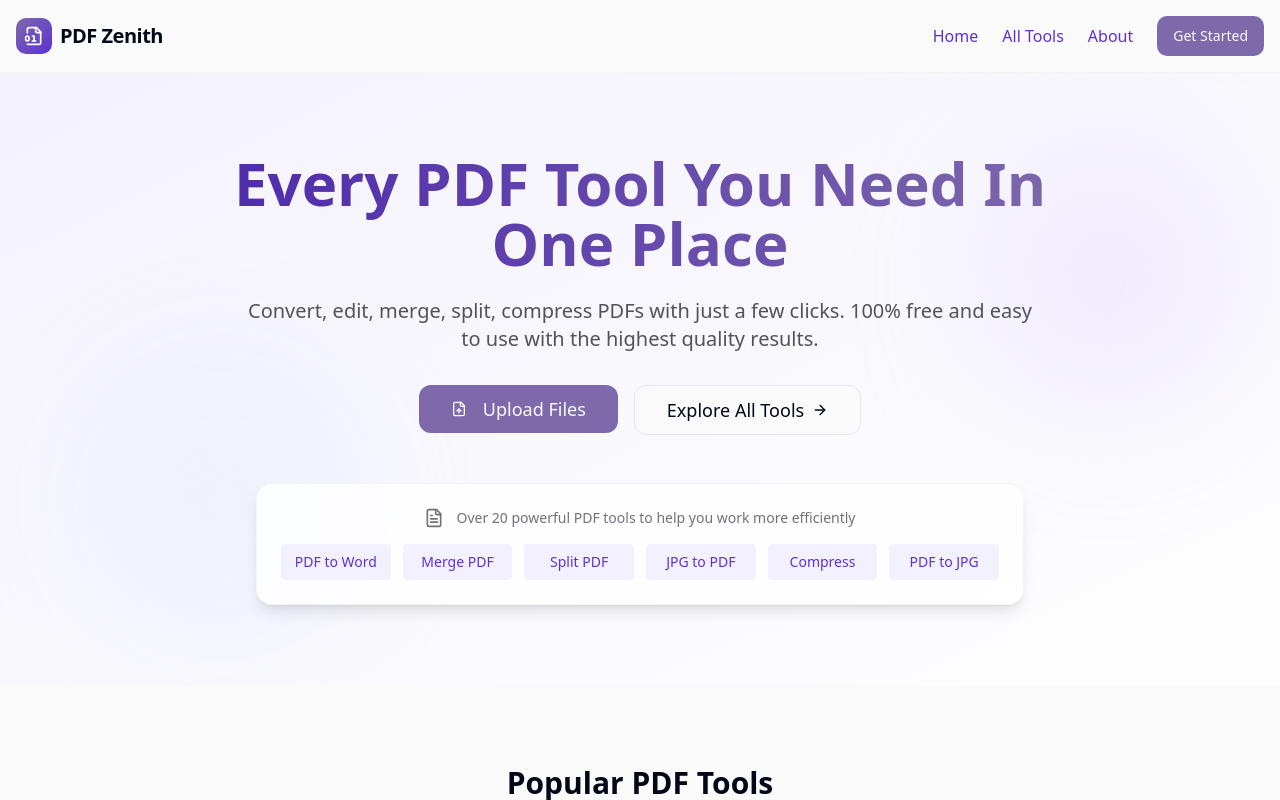
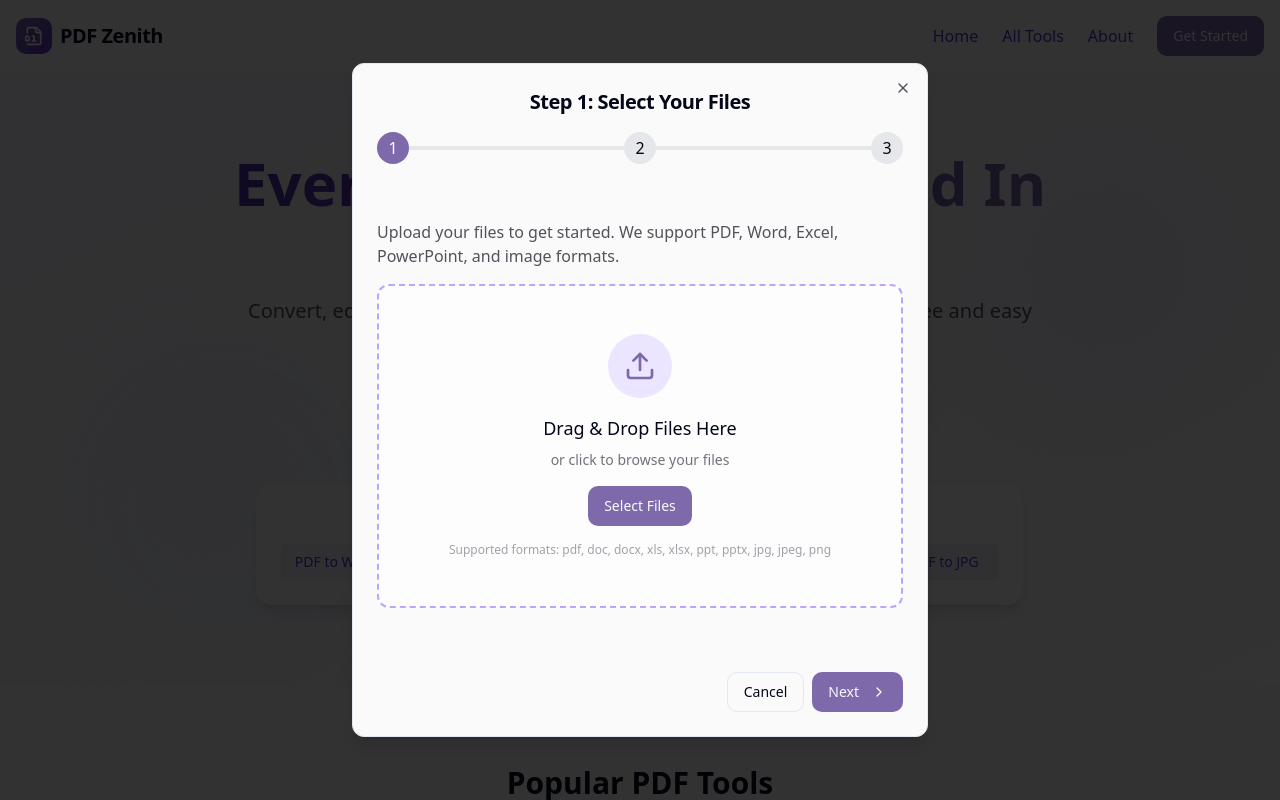
Before and after one commit to abhishekdhiman694/pdfconverter-80, a React (Vite) app: page / in a window 1280 px wide. Both pictures are taken after a click on the button "Upload Files". Shown: the top 800 px of the page. Built offline with nearby package versions, Linux system fonts and the light colour scheme.

Commit message:
Add file upload tutorial
Implement a step-by-step tutorial for file uploads.

```diff
--- a/src/components/Hero.tsx
+++ b/src/components/Hero.tsx
@@ -1,10 +1,77 @@
 
-import React from 'react';
-import { ArrowRight, FileText, FileUp } from 'lucide-react';
+import React, { useState } from 'react';
+import { ArrowRight, FileText, FileUp, Check, ChevronRight } from 'lucide-react';
 import { Button } from '@/components/ui/button';
 import { Link } from 'react-router-dom';
+import { Dialog, DialogContent, DialogHeader, DialogTitle } from '@/components/ui/dialog';
+import { Progress } from '@/components/ui/progress';
+import FileUpload from '@/components/FileUpload';
+import { toast } from '@/hooks/use-toast';
 
 const Hero = () => {
+  const [isDialogOpen, setIsDialogOpen] = useState(false);
+  const [currentStep, setCurrentStep] = useState(1);
+  const [progress, setProgress] = useState(0);
+  const [selectedFiles, setSelectedFiles] = useState<File[]>([]);
+  const [processingComplete, setProcessingComplete] = useState(false);
+
+  const handleFilesSelected = (files: File[]) => {
+    setSelectedFiles(files);
+  };
+
+  const resetFlow = () => {
+    setCurrentStep(1);
+    setProgress(0);
+    setSelectedFiles([]);
+    setProcessingComplete(false);
+  };
+
+  const handleCloseDialog = () => {
+    setIsDialogOpen(false);
+    resetFlow();
+  };
+
+  const handleNextStep = () => {
+    if (currentStep === 1 && selectedFiles.length === 0) {
+      toast({
+        variant: "destructive",
+        title: "Error",
+        description: "Please select at least one file to continue."
+      });
+      return;
+    }
+
+    if (currentStep < 3) {
+      setCurrentStep(prevStep => prevStep + 1);
+
+      // If moving to processing step, start the progress simulation
+      if (currentStep === 1) {
+        simulateProcessing();
+      }
+    } else {
+      // Flow complete, close dialog
+      handleCloseDialog();
+      toast({
+        title: "Success",
+        description: "Your files have been processed successfully!"
+      });
+    }
+  };
+
+  const simulateProcessing = () => {
+    setProgress(0);
+    const interval = setInterval(() => {
+      setProgress(prevProgress => {
+        if (prevProgress >= 100) {
+          clearInterval(interval);
+          setProcessingComplete(true);
+          return 100;
+        }
+        return prevProgress + 5;
+      });
+    }, 200);
+  };
+
   return (
     <div className="relative overflow-hidden">
       {/* Background with gradient */}
@@ -25,7 +92,10 @@ const Hero = () => {
           </p>
 
           <div className="flex flex-col sm:flex-row gap-4 justify-center mb-12">
-            <Button className="bg-zenith-500 hover:bg-zenith-600 text-lg py-6 px-8 rounded-xl">
+            <Button
+              className="bg-zenith-500 hover:bg-zenith-600 text-lg py-6 px-8 rounded-xl"
+              onClick={() => setIsDialogOpen(true)}
+            >
               <FileUp className="mr-2 h-5 w-5" /> Upload Files
             </Button>
             <Button variant="outline" className="text-lg py-6 px-8 rounded-xl">
@@ -50,6 +120,102 @@ const Hero = () => {
           </div>
         </div>
       </div>
+
+      {/* Step-by-step upload dialog */}
+      <Dialog open={isDialogOpen} onOpenChange={setIsDialogOpen}>
+        <DialogContent className="sm:max-w-md md:max-w-xl">
+          <DialogHeader>
+            <DialogTitle className="text-center text-xl">
+              {currentStep === 1 && "Step 1: Select Your Files"}
+              {currentStep === 2 && "Step 2: Processing Files"}
+              {currentStep === 3 && "Step 3: Ready to Download"}
+            </DialogTitle>
+          </DialogHeader>
+
+          {/* Step indicator */}
+          <div className="flex items-center justify-between mb-6">
+            <div className="w-full flex items-center">
+              <div className={`rounded-full w-8 h-8 flex items-center justify-center ${currentStep >= 1 ? 'bg-zenith-500 text-white' : 'bg-gray-200'}`}>
+                1
+              </div>
+              <div className={`h-1 flex-1 ${currentStep > 1 ? 'bg-zenith-500' : 'bg-gray-200'}`}></div>
+              <div className={`rounded-full w-8 h-8 flex items-center justify-center ${currentStep >= 2 ? 'bg-zenith-500 text-white' : 'bg-gray-200'}`}>
+                2
+              </div>
+              <div className={`h-1 flex-1 ${currentStep > 2 ? 'bg-zenith-500' : 'bg-gray-200'}`}></div>
+              <div className={`rounded-full w-8 h-8 flex items-center justify-center ${currentStep >= 3 ? 'bg-zenith-500 text-white' : 'bg-gray-200'}`}>
+                3
+              </div>
+            </div>
+          </div>
+
+          {/* Step content */}
+          <div className="py-4">
+            {currentStep === 1 && (
+              <div className="mb-4">
+                <p className="text-zinc-600 mb-4">
+                  Upload your files to get started. We support PDF, Word, Excel, PowerPoint, and image formats.
+                </p>
+                <FileUpload
+                  acceptedFileTypes=".pdf,.doc,.docx,.xls,.xlsx,.ppt,.pptx,.jpg,.jpeg,.png"
+                  onFilesSelected={handleFilesSelected}
+                  className="w-full"
+                />
+              </div>
+            )}
+
+            {currentStep === 2 && (
+              <div className="flex flex-col items-center justify-center py-6 space-y-4">
+                <p className="text-zinc-600 mb-2">
+                  We're processing your files. This may take a moment...
+                </p>
+                <Progress value={progress} className="w-full h-2" />
+                <p className="text-sm text-zinc-500">
+                  {processingComplete ? 'Processing complete!' : `Processing... ${progress}%`}
+                </p>
+              </div>
+            )}
+
+            {currentStep === 3 && (
+              <div className="flex flex-col items-center justify-center py-6 space-y-4">
+                <div className="w-16 h-16 rounded-full bg-green-100 flex items-center justify-center mb-4">
+                  <Check className="w-8 h-8 text-green-500" />
+                </div>
+                <h3 className="text-xl font-semibold text-center">All Done!</h3>
+                <p className="text-zinc-600 text-center">
+                  Your files are ready to download. You can also choose to convert them to another format.
+                </p>
+                <div className="flex flex-wrap gap-2 justify-center mt-4">
+                  {selectedFiles.map((file, index) => (
+                    <div key={index} className="px-3 py-1 bg-zenith-50 rounded-full text-sm text-zenith-700">
+                      {file.name}
+                    </div>
+                  ))}
+                </div>
+              </div>
+            )}
+          </div>
+
+          {/* Step actions */}
+          <div className="flex justify-end mt-4">
+            <Button
+              variant="outline"
+              onClick={handleCloseDialog}
+              className="mr-2"
+            >
+              {currentStep === 3 ? "Close" : "Cancel"}
+            </Button>
+            <Button
+              onClick={handleNextStep}
+              className="bg-zenith-500 hover:bg-zenith-600"
+              disabled={currentStep === 2 && !processingComplete}
+            >
+              {currentStep === 3 ? "Download" : "Next"}
+              {currentStep !== 3 && <ChevronRight className="ml-1 h-4 w-4" />}
+            </Button>
+          </div>
+        </DialogContent>
+      </Dialog>
     </div>
   );
 };
```
